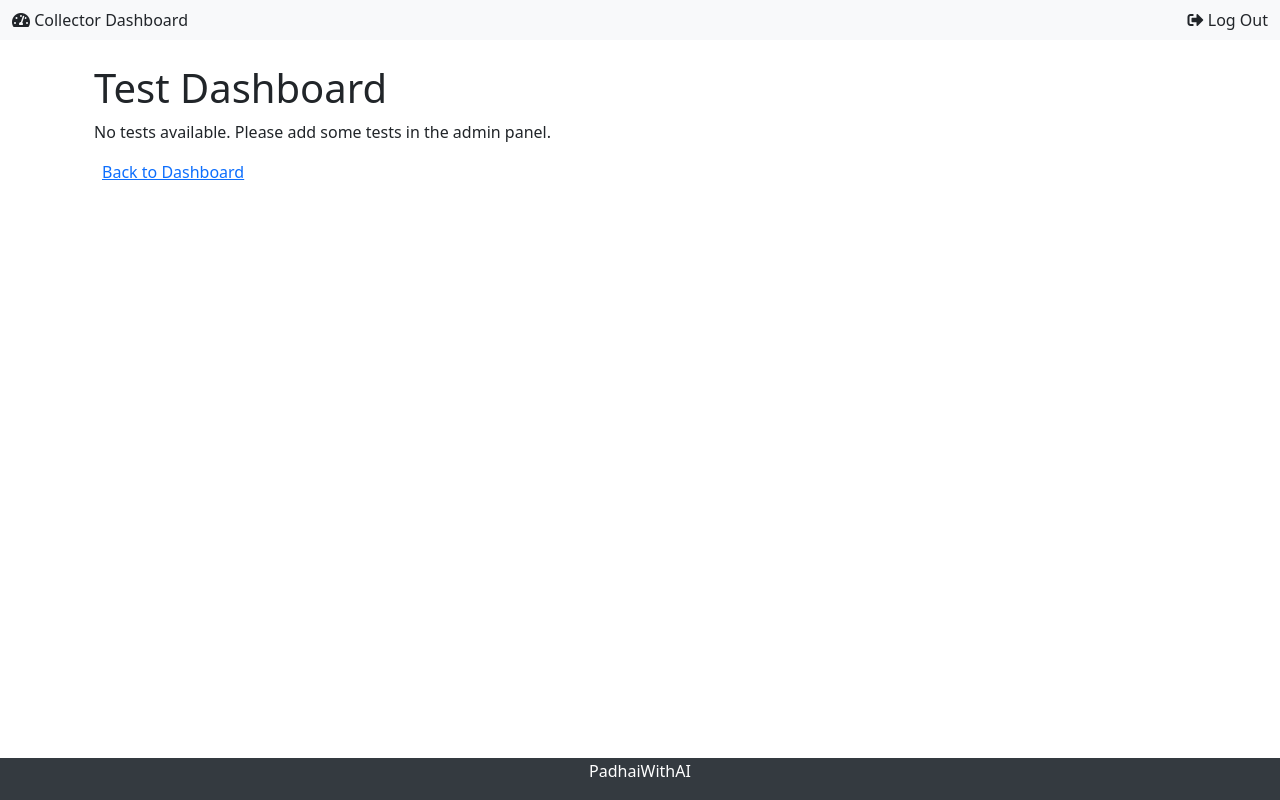
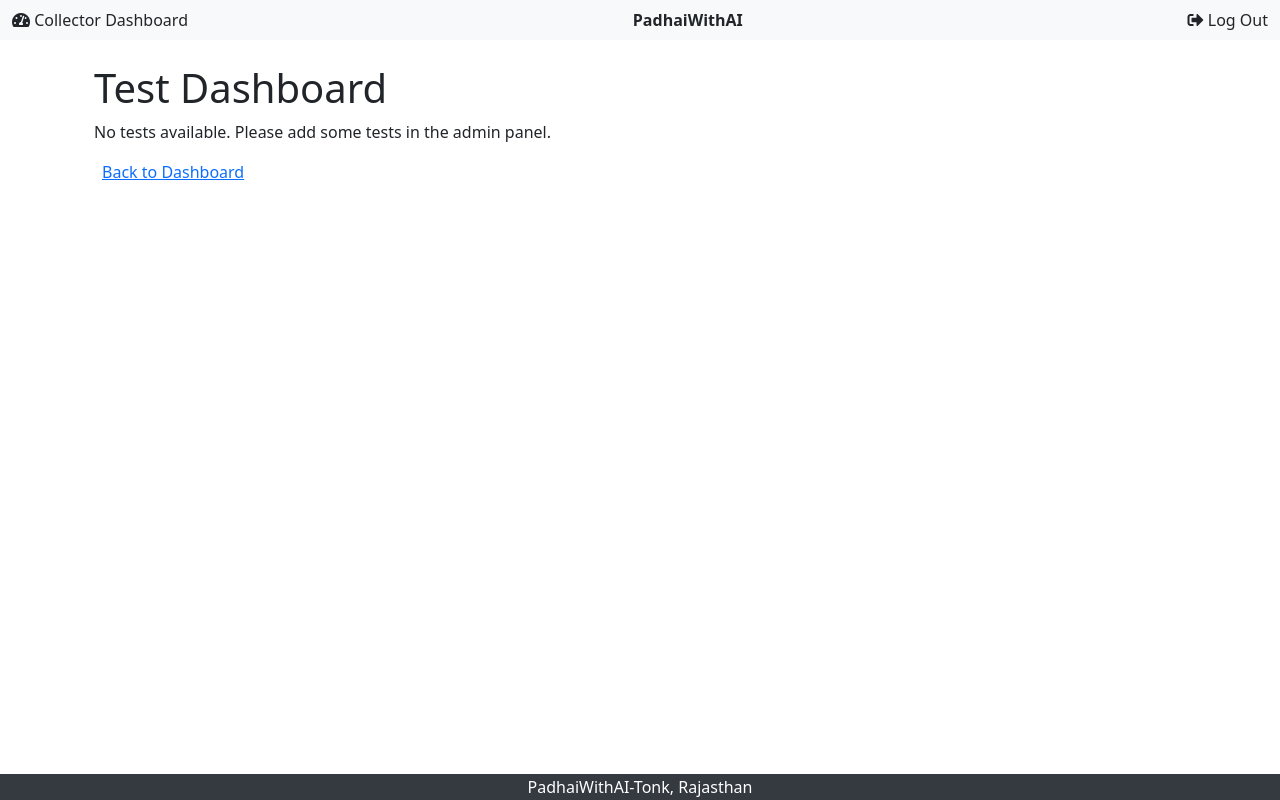
Before and after one commit to blaze0081/PadhaiWithAI, a Django app: page /active_test_list in a window 1280 px wide. Run offline with Django 5.2, Linux system fonts and the light colour scheme; the visitor is signed in with stand-in values (Sample User, id 1); data that the repository does not hold is empty; some libraries are stand-ins or nearby versions.

Commit message:
Update footer and header text in base.html

```diff
--- a/school_project/school_app/templates/school_app/base.html
+++ b/school_project/school_app/templates/school_app/base.html
@@ -54,7 +54,7 @@
                         <i class="fas fa-home"></i> School Dashboard
                     </a>
                 {% endif %}
-
+            <b>PadhaiWithAI</b>
                 <a href="{% url 'logout' %}" class="nav-link">
                     <i class="fas fa-sign-out-alt"></i> Log Out
                 </a>
@@ -95,7 +95,7 @@
     </style>
     <div style="height: 30px;"></div>
     <div class="footer">
-             <p>PadhaiWithAI</p>
+             PadhaiWithAI-Tonk, Rajasthan
     </div>
 </body>
 </html>
```
